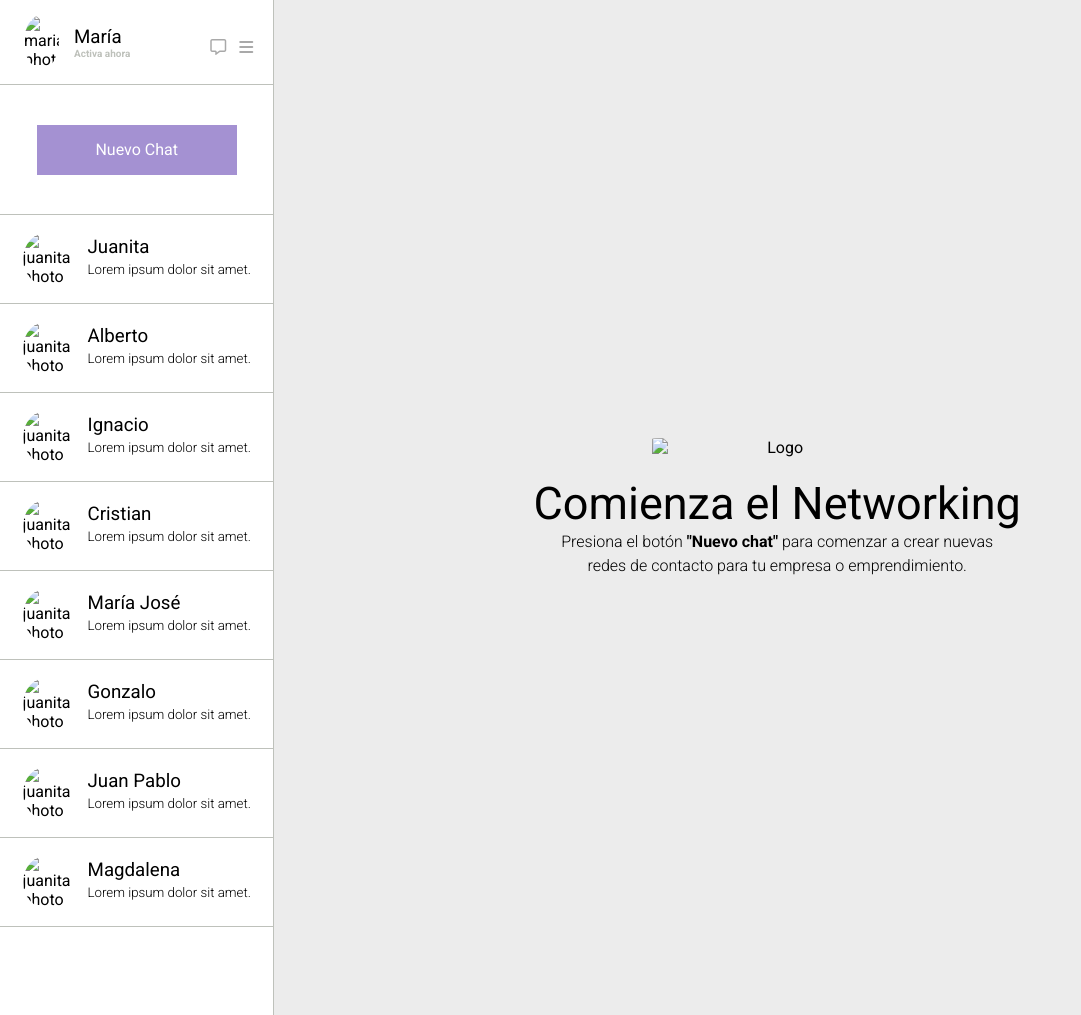
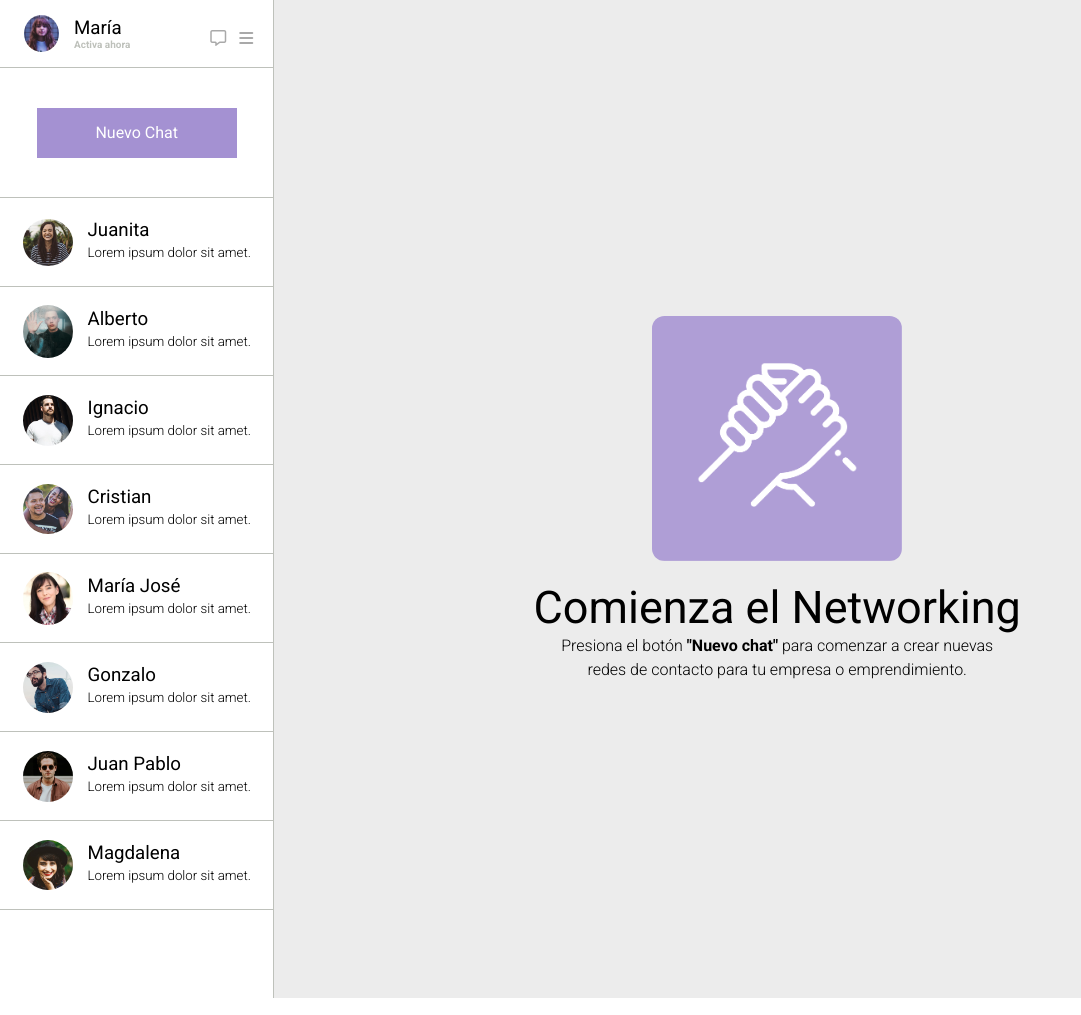
Before and after one commit to Pancheli/desarrollo-full-stack-g33, a plain HTML site: page Css Avanzado/1.Flex/index.html in a window 1280 px wide. Shown: the whole page, without its empty margins (0-1081 px from the left). Drawn offline with Linux system fonts and the light colour scheme; the site is published under a folder, as on GitHub Pages, so addresses that start at the root find nothing.

Commit message:
Edit img source folder

```diff
--- a/Css Avanzado/1.Flex/index.html
+++ b/Css Avanzado/1.Flex/index.html
@@ -10,7 +10,7 @@
     <link rel="preconnect" href="https://fonts.googleapis.com">
     <link rel="preconnect" href="https://fonts.gstatic.com" crossorigin>
     <link href="https://fonts.googleapis.com/css2?family=Roboto:wght@300;400;700&display=swap" rel="stylesheet">
-    <link rel="shortcut icon" href="assets/img/hand.png" type="image/x-icon">
+    <link rel="shortcut icon" href="./assets/img/hand.png" type="image/x-icon">
     <title>Chat - Contact Me Spa</title>
 </head>
 
@@ -19,7 +19,7 @@
         <div class="contacts">
             <div class="user">
                 <figure>
-                    <img src="/assets/img/maria.jpg" alt="maria photo">
+                    <img src="./assets/img/maria.jpg" alt="maria photo">
                 </figure>
                 <div class="user-info">
                     <h3>María</h3>
@@ -38,7 +38,7 @@
             <div class="chat-container">
                 <div class="chat">
                     <figure>
-                        <img src="/assets/img/Juanita.jpg" alt="juanita photo">
+                        <img src="./assets/img/Juanita.jpg" alt="juanita photo">
                     </figure>
                     <div class="chat-info">
                         <h3>Juanita</h3>
@@ -47,7 +47,7 @@
                 </div>
                 <div class="chat">
                     <figure>
-                        <img src="/assets/img/Alberto.jpg" alt="juanita photo">
+                        <img src="./assets/img/Alberto.jpg" alt="juanita photo">
                     </figure>
                     <div class="chat-info">
                         <h3>Alberto</h3>
@@ -56,7 +56,7 @@
                 </div>
                 <div class="chat">
                     <figure>
-                        <img src="/assets/img/Ignacio.jpg" alt="juanita photo">
+                        <img src="./assets/img/Ignacio.jpg" alt="juanita photo">
                     </figure>
                     <div class="chat-info">
                         <h3>Ignacio</h3>
@@ -65,7 +65,7 @@
                 </div>
                 <div class="chat">
                     <figure>
-                        <img src="/assets/img/Cristian.jpg" alt="juanita photo">
+                        <img src="./assets/img/Cristian.jpg" alt="juanita photo">
                     </figure>
                     <div class="chat-info">
                         <h3>Cristian</h3>
@@ -74,7 +74,7 @@
                 </div>
                 <div class="chat">
                     <figure>
-                        <img src="/assets/img/Maria Jose.jpg" alt="juanita photo">
+                        <img src="./assets/img/Maria Jose.jpg" alt="juanita photo">
                     </figure>
                     <div class="chat-info">
                         <h3>María José</h3>
@@ -83,7 +83,7 @@
                 </div>
                 <div class="chat">
                     <figure>
-                        <img src="/assets/img/Gonzalo.jpg" alt="juanita photo">
+                        <img src="./assets/img/Gonzalo.jpg" alt="juanita photo">
                     </figure>
                     <div class="chat-info">
                         <h3>Gonzalo</h3>
@@ -92,7 +92,7 @@
                 </div>
                 <div class="chat">
                     <figure>
-                        <img src="/assets/img/Juan Pablo.jpg" alt="juanita photo">
+                        <img src="./assets/img/Juan Pablo.jpg" alt="juanita photo">
                     </figure>
                     <div class="chat-info">
                         <h3>Juan Pablo</h3>
@@ -101,7 +101,7 @@
                 </div>
                 <div class="chat">
                     <figure>
-                        <img src="/assets/img/Magdalena.jpg" alt="juanita photo">
+                        <img src="./assets/img/Magdalena.jpg" alt="juanita photo">
                     </figure>
                     <div class="chat-info">
                         <h3>Magdalena</h3>
@@ -112,7 +112,7 @@
         </div>
         <section>
             <div class="hero-section">
-                <img src="/assets/img/hand.png" alt="Logo">
+                <img src="./assets/img/hand.png" alt="Logo">
                 <h1>Comienza el Networking</h1>
                 <p>Presiona el botón <b>"Nuevo chat"</b> para comenzar a crear nuevas <br> redes de contacto para tu empresa o emprendimiento. </p>
             </div>
```
Also changed, not shown: Css Avanzado/2.Grid/index.html (+5 -5 lines), Css Avanzado/3.Media Queries/index.html (+12 -12 lines).
